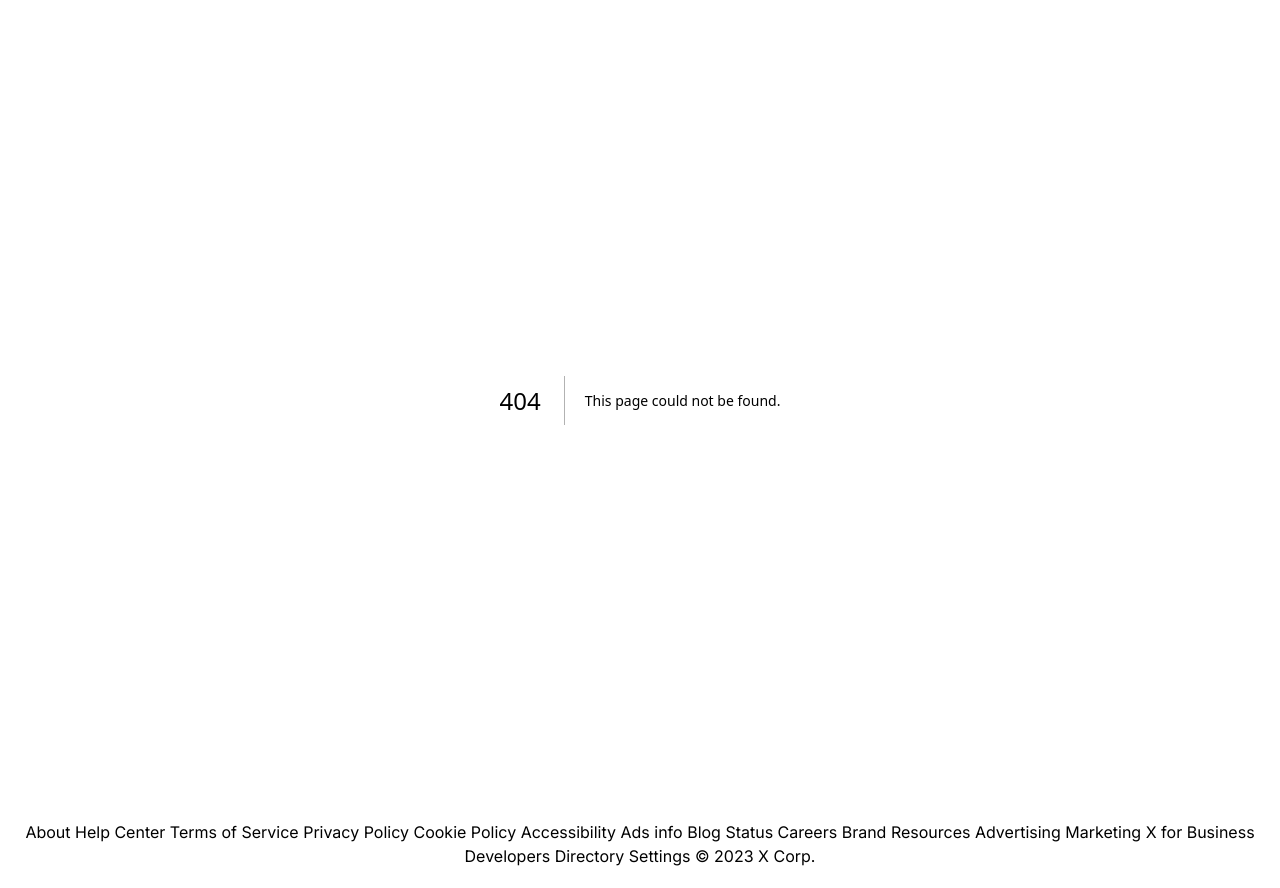
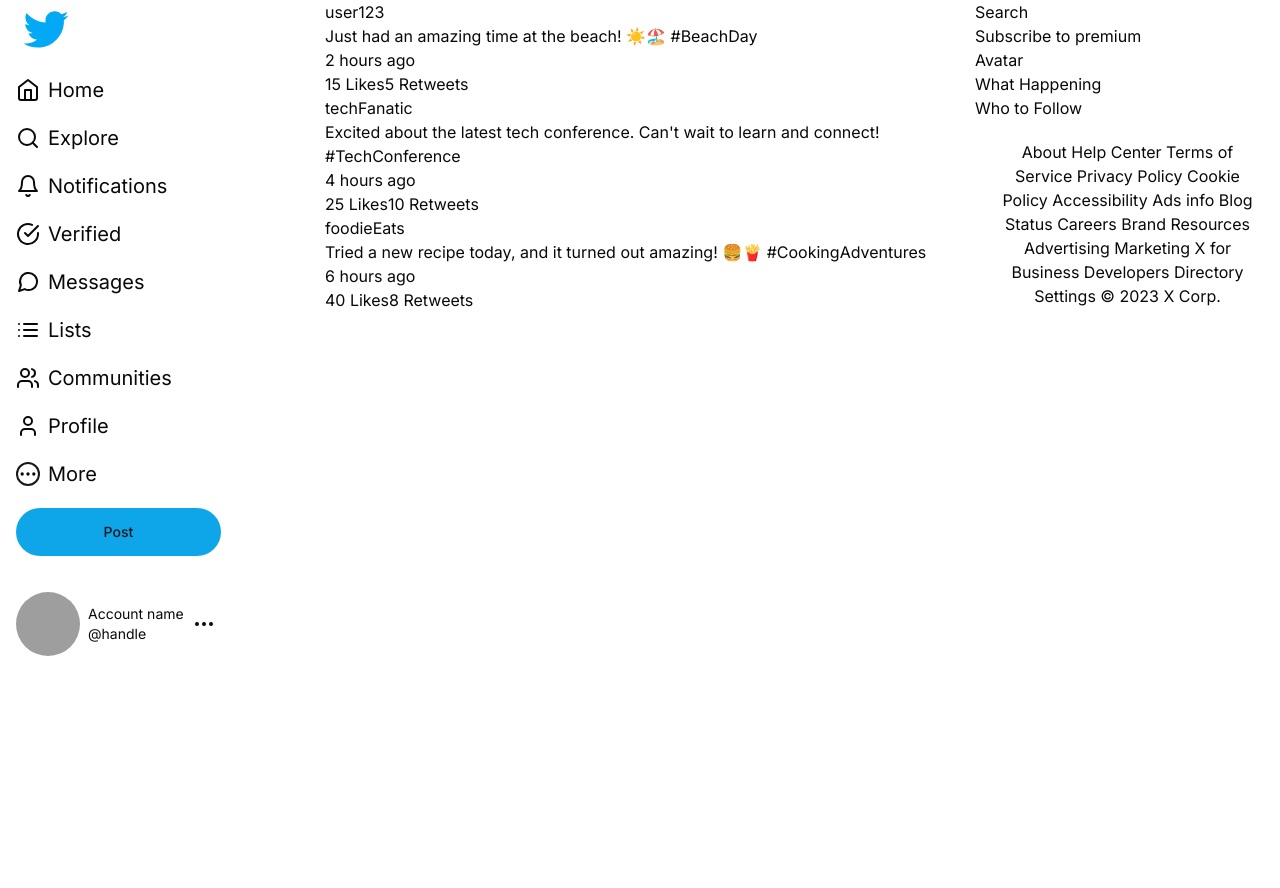
Before and after one commit to AdamsFontil/social, a Next.js app: page /home in a window 1280 px wide. Before the commit this address had no page. After the commit the page ends 800 px from the top, so only its background shows below. Built offline with nearby package versions, Linux system fonts and the light colour scheme; grey boxes are pictures that could not be loaded.

Commit message:
finish the menu section of the homepage

```diff
--- a/app/globals.css
+++ b/app/globals.css
@@ -3,52 +3,55 @@
 @tailwind utilities;
 
 
+
 @layer base {
   :root {
     --background: 0 0% 100%;
-    --foreground: 222.2 84% 4.9%;
+    --foreground: 240 10% 3.9%;
     --card: 0 0% 100%;
-    --card-foreground: 222.2 84% 4.9%;
+    --card-foreground: 240 10% 3.9%;
     --popover: 0 0% 100%;
-    --popover-foreground: 222.2 84% 4.9%;
-    --primary: 221.2 83.2% 53.3%;
-    --primary-foreground: 210 40% 98%;
-    --secondary: 210 40% 96.1%;
-    --secondary-foreground: 222.2 47.4% 11.2%;
-    --muted: 210 40% 96.1%;
-    --muted-foreground: 215.4 16.3% 46.9%;
-    --accent: 210 40% 96.1%;
-    --accent-foreground: 222.2 47.4% 11.2%;
+    --popover-foreground: 240 10% 3.9%;
+    --primary: 240 5.9% 10%;
+    --primary-foreground: 0 0% 98%;
+    --secondary: 240 4.8% 95.9%;
+    --secondary-foreground: 240 5.9% 10%;
+    --muted: 240 4.8% 95.9%;
+    --muted-foreground: 240 3.8% 46.1%;
+    --accent: 240 4.8% 95.9%;
+    --accent-foreground: 240 5.9% 10%;
     --destructive: 0 84.2% 60.2%;
-    --destructive-foreground: 210 40% 98%;
-    --border: 214.3 31.8% 91.4%;
-    --input: 214.3 31.8% 91.4%;
-    --ring: 221.2 83.2% 53.3%;
+    --destructive-foreground: 0 0% 98%;
+    --border: 240 5.9% 90%;
+    --input: 240 5.9% 90%;
+    --ring: 240 5.9% 10%;
     --radius: 0.5rem;
   }
 
   .dark {
-    --background: 222.2 84% 4.9%;
-    --foreground: 210 40% 98%;
-    --card: 222.2 84% 4.9%;
-    --card-foreground: 210 40% 98%;
-    --popover: 222.2 84% 4.9%;
-    --popover-foreground: 210 40% 98%;
-    --primary: 217.2 91.2% 59.8%;
-    --primary-foreground: 222.2 47.4% 11.2%;
-    --secondary: 217.2 32.6% 17.5%;
-    --secondary-foreground: 210 40% 98%;
-    --muted: 217.2 32.6% 17.5%;
-    --muted-foreground: 215 20.2% 65.1%;
-    --accent: 217.2 32.6% 17.5%;
-    --accent-foreground: 210 40% 98%;
+    --blue: 197 86% 47%;
+    --background: 240 10% 3.9%;
+    --foreground: 0 0% 98%;
+    --card: 240 10% 3.9%;
+    --card-foreground: 0 0% 98%;
+    --popover: 240 10% 3.9%;
+    --popover-foreground: 0 0% 98%;
+    --primary: 0 0% 98%;
+    --primary-foreground: 240 5.9% 10%;
+    --secondary: 240 3.7% 15.9%;
+    --secondary-foreground: 0 0% 98%;
+    --muted: 240 3.7% 15.9%;
+    --muted-foreground: 240 5% 64.9%;
+    --accent: 240 3.7% 15.9%;
+    --accent-foreground: 0 0% 98%;
     --destructive: 0 62.8% 30.6%;
-    --destructive-foreground: 210 40% 98%;
-    --border: 217.2 32.6% 17.5%;
-    --input: 217.2 32.6% 17.5%;
-    --ring: 224.3 76.3% 48%;
+    --destructive-foreground: 0 0% 98%;
+    --border: 240 3.7% 15.9%;
+    --input: 240 3.7% 15.9%;
+    --ring: 240 4.9% 83.9%;
   }
 }
+
 
 
 @layer base {
--- /dev/null
+++ b/app/home/page.tsx
@@ -0,0 +1,17 @@
+import React from 'react';
+import Menu from '@/components/myUi/Menu';
+import Posts from '@/components/myUi/Posts';
+import Sidebar from '@/components/myUi/Sidebar';
+
+
+const Home: React.FC = () => {
+  return (
+    <div className='grid grid-cols-4 gap-5'>
+      <Menu />
+      <Posts />
+      <Sidebar />
+    </div>
+  );
+}
+
+export default Home;
--- a/app/layout.tsx
+++ b/app/layout.tsx
@@ -2,7 +2,7 @@
 import type { Metadata } from 'next'
 import { Inter } from 'next/font/google'
 import { ThemeProvider } from '@/components/theme-provider'
-import Footer from '@/components/myUi/Footer'
+
 
 const inter = Inter({ subsets: ['latin'] })
 
@@ -21,7 +21,7 @@
       <body className={inter.className}>
         <ThemeProvider attribute="class" defaultTheme="system" enableSystem>
             {children}
-            <Footer />
+
         </ThemeProvider>
       </body>
     </html>
--- a/app/page.tsx
+++ b/app/page.tsx
@@ -4,6 +4,7 @@
 import { ModeToggle } from '@/components/ui/toggleTheme'
 import { TypographyDemo } from '@/components/test/typography'
 import { Test } from '@/components/test/Test'
+import Footer from '@/components/myUi/Footer'
 
 
 export default function Home() {
@@ -45,6 +46,7 @@
       </div>
 
      </section>
+     <Footer />
     </main>
   )
 }
--- /dev/null
+++ b/components/myUi/Menu.tsx
@@ -0,0 +1,50 @@
+import React from 'react';
+import { Button } from '../ui/button';
+import Image from 'next/image';
+import { Home, Search, Bell, CheckCircle, MessageCircle, List, Users, User, MoreHorizontal } from '../../node_modules/lucide-react';
+import { Avatar, AvatarImage, AvatarFallback } from '../ui/avatar';
+
+const Menu: React.FC = () => {
+  return (
+    <div className='col-span-1 flex flex-col gap-4 justify-between items-start px-4 text-xl'>
+        <div>
+          <Image
+            src="/icons8-twitter.svg"
+            alt="Twitter Logo"
+            width={60}
+            height={60}
+            objectFit='cover'
+          />
+        </div>
+        <div className='flex flex-col gap-5  w-3/4 '>
+          <div className='flex gap-2 items-center'><Home /> Home</div>
+          <div className='flex gap-2 items-center'><Search /> Explore</div>
+          <div className='flex gap-2 items-center'><Bell /> Notifications</div>
+          <div className='flex gap-2 items-center'><CheckCircle /> Verified</div>
+          <div className='flex gap-2 items-center'><MessageCircle /> Messages</div>
+          <div className='flex gap-2 items-center'><List /> Lists</div>
+          <div className='flex gap-2 items-center'><Users /> Communities</div>
+          <div className='flex gap-2 items-center'><User /> Profile</div>
+          <div className='flex gap-2 items-center'><MoreHorizontal className='border-2 rounded-full border-primary' /> More</div>
+          <Button className='p-6 rounded-full bg-sky-500 text-primary'>Post</Button>
+        </div>
+        <div className='py-5 justify-center items-center flex gap-2 '>
+          <div>
+            <Avatar className='w-16 h-16'>
+              <AvatarImage src="https://github.com/shadcn.png" />
+              <AvatarFallback>CN</AvatarFallback>
+            </Avatar>
+          </div>
+          <div className='flex flex-col text-sm gap-0'>
+            <div>Account name</div>
+            <div>@handle</div>
+          </div>
+          <div>
+            <MoreHorizontal />
+          </div>
+      </div>
+    </div>
+  );
+}
+
+export default Menu;
--- /dev/null
+++ b/components/myUi/Posts.tsx
@@ -0,0 +1,49 @@
+import React from 'react';
+
+const posts = [
+  {
+    id: 1,
+    username: 'user123',
+    content: 'Just had an amazing time at the beach! ☀️🏖️ #BeachDay',
+    timestamp: '2 hours ago',
+    likes: 15,
+    retweets: 5,
+  },
+  {
+    id: 2,
+    username: 'techFanatic',
+    content: 'Excited about the latest tech conference. Can\'t wait to learn and connect! #TechConference',
+    timestamp: '4 hours ago',
+    likes: 25,
+    retweets: 10,
+  },
+  {
+    id: 3,
+    username: 'foodieEats',
+    content: 'Tried a new recipe today, and it turned out amazing! 🍔🍟 #CookingAdventures',
+    timestamp: '6 hours ago',
+    likes: 40,
+    retweets: 8,
+  },
+  // Add more posts here...
+];
+
+const Posts: React.FC = () => {
+  return (
+    <div className='col-span-2'>
+      {posts.map((post) => (
+        <div key={post.id} className="post">
+          <p className="username">{post.username}</p>
+          <p className="content">{post.content}</p>
+          <p className="timestamp">{post.timestamp}</p>
+          <div className="actions">
+            <span className="likes">{post.likes} Likes</span>
+            <span className="retweets">{post.retweets} Retweets</span>
+          </div>
+        </div>
+      ))}
+    </div>
+  );
+}
+
+export default Posts;
--- /dev/null
+++ b/components/myUi/Sidebar.tsx
@@ -0,0 +1,17 @@
+import React from 'react';
+import Footer from './Footer';
+
+const Sidebar: React.FC = () => {
+  return (
+    <div className='col-span-1'>
+      <div>Search</div>
+      <div>Subscribe to premium</div>
+      <div>Avatar </div>
+      <div>What Happening</div>
+      <div>Who to Follow</div>
+      <Footer />
+    </div>
+  );
+}
+
+export default Sidebar;
```
